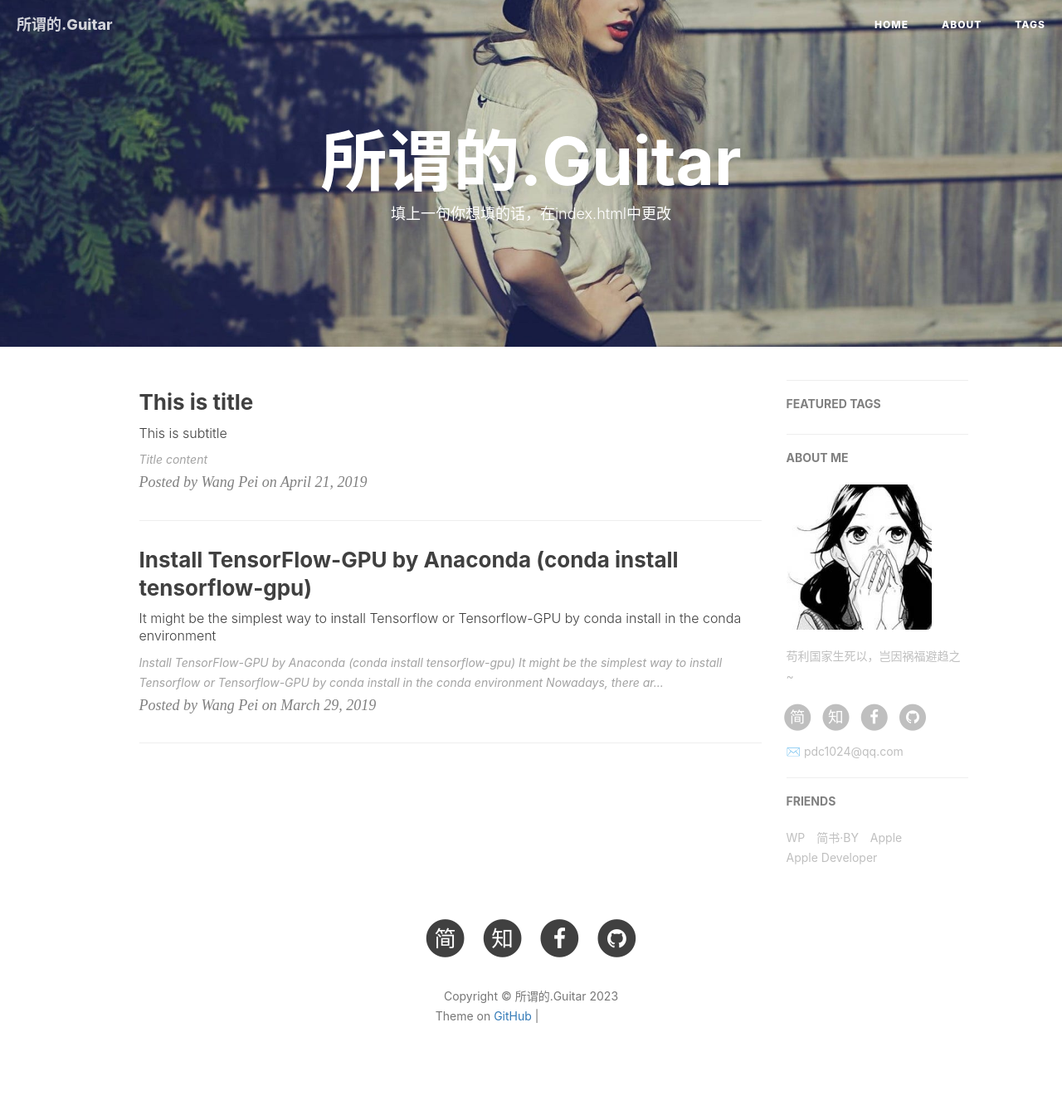
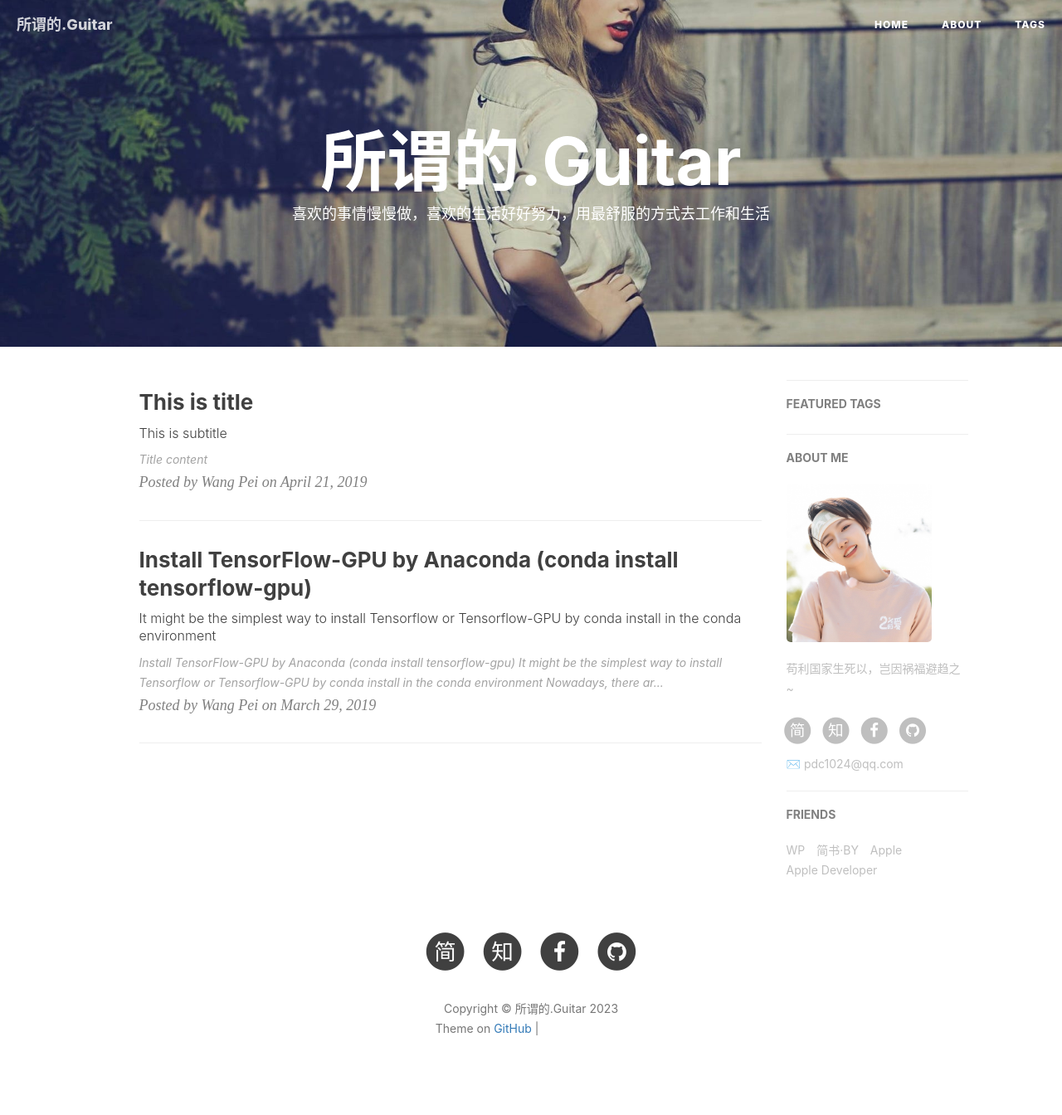
Before and after one commit to pdc1024/pdc1024.github.io, a Jekyll site: the page built from index.html, in a window 1280 px wide. Shown: the whole page at 83% size. Built offline with Jekyll 4.4.1, drawn with Linux system fonts in a browser that asks for light colours; nearby versions of some CDN libraries; the list of posts is cut into pages by our own code; comment, search, counter and statistics services are not loaded; grey boxes are pictures that could not be loaded.

Commit message:
修改配置文件

```diff
--- a/_config.yml
+++ b/_config.yml
@@ -1,6 +1,6 @@
 # Site settings
 title: 所谓的.Guitar
-SEOTitle: 我的博客 | My Blog
+SEOTitle: pdc1024的博客 | My Blog
 header-img: img/post-bg-desk.jpg
 email: pdc1024@qq.com
 description: "喜欢的事情慢慢做，喜欢的生活好好努力，用最舒服的方式去工作和生活"
@@ -12,7 +12,7 @@
 # Sidebar settings
 sidebar: true                           # whether or not using Sidebar.
 sidebar-about-description: "苟利国家生死以，岂因祸福避趋之~"
-sidebar-avatar: /img/avatar_binggan.jpg      # use absolute URL, seeing it's used in both `/` and `/about/`
+sidebar-avatar: /img/chen.jpg      # use absolute URL, seeing it's used in both `/` and `/about/`
 
 
 
@@ -83,7 +83,7 @@
 
 # Featured Tags
 featured-tags: true                     # 是否使用首页标签
-featured-condition-size: 1              # 相同标签数量大于这个数，才会出现在首页
+featured-condition-size: 10              # 相同标签数量大于这个数，才会出现在首页
 
 
 
--- a/index.html
+++ b/index.html
@@ -1,6 +1,6 @@
 ---
 layout: page
-description: "填上一句你想填的话，在index.html中更改"
+description: "喜欢的事情慢慢做，喜欢的生活好好努力，用最舒服的方式去工作和生活"
 ---
 
 {% for post in paginator.posts %}
```
Also changed, not shown: img/222.ico (added), img/chen.jpg (added).
